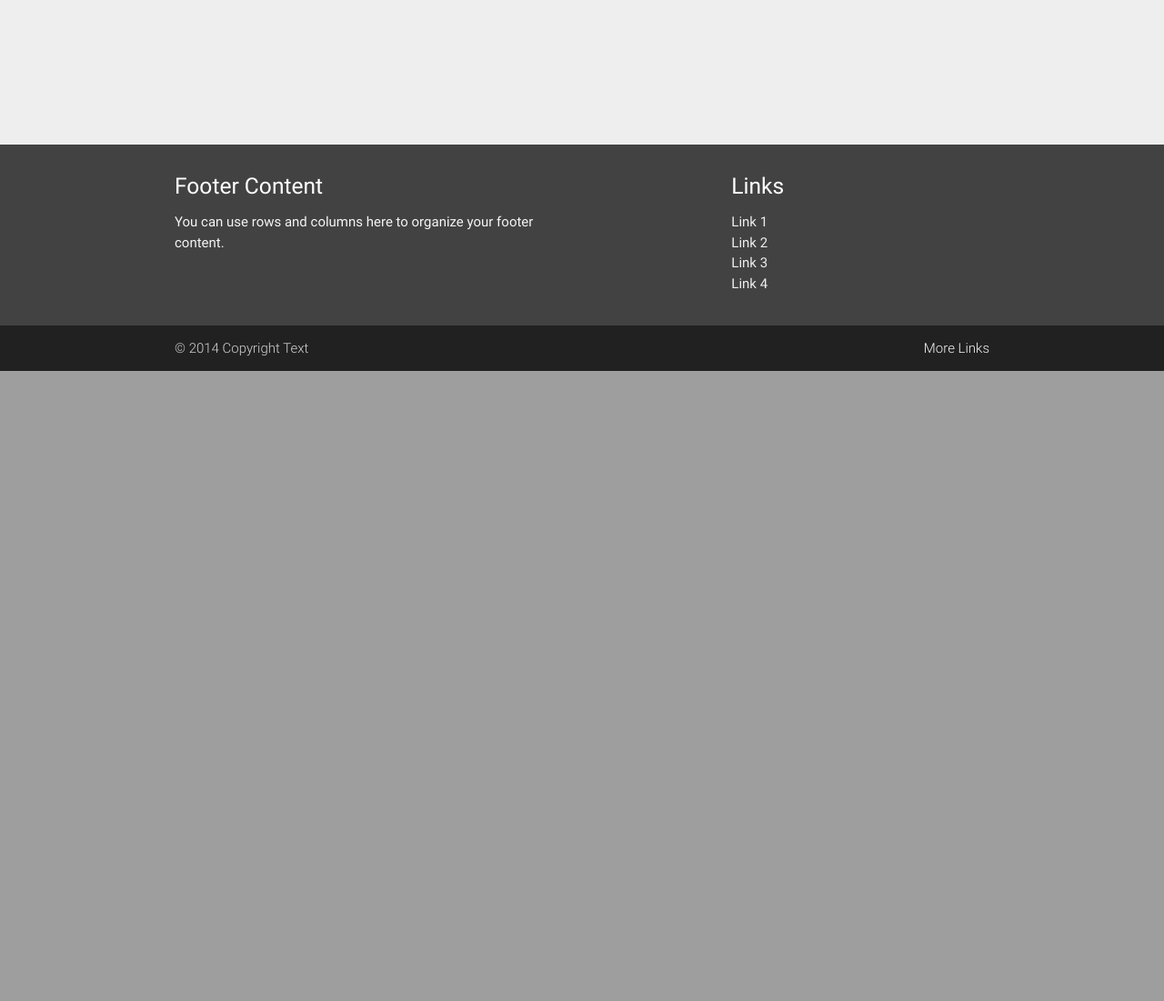
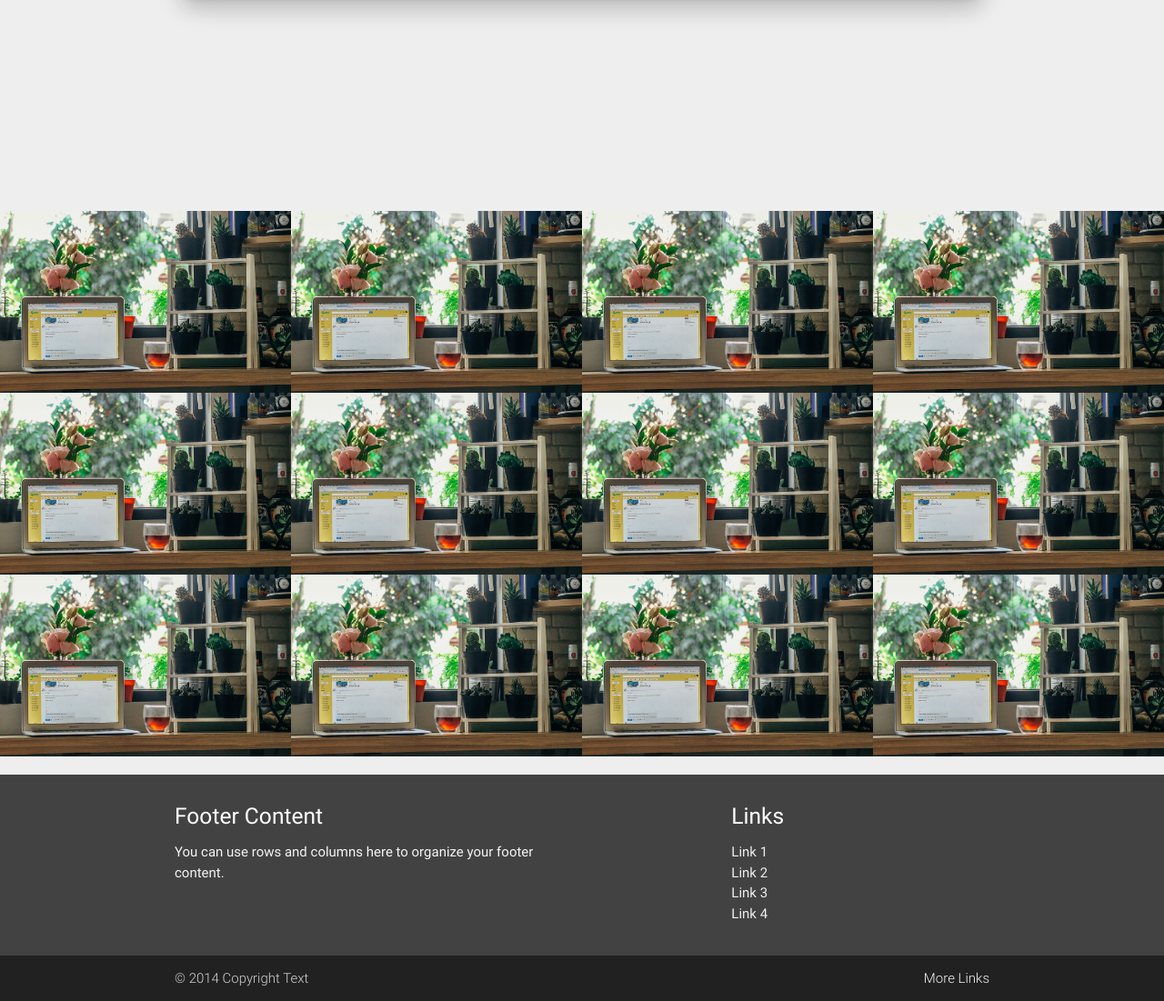
Before and after one commit to GAUTHAM31/jobfair, a CodeIgniter app: page /jobfair/ in a window 1280 px wide. Shown: the part 2432-3533 px from the top of the page at 91% size. Before the commit the page ends 2840 px from the top, so only its background shows below. Run offline with CodeIgniter, Linux system fonts and the light colour scheme; tables that the repository leaves empty or names only in its code hold one stand-in row (values such as "Sample post"); data that the repository does not hold is empty; some libraries are stand-ins or nearby versions.

Commit message:
Added Tile in Home pagpage

```diff
--- a/application/views/bootstrap/material-end.php
+++ b/application/views/bootstrap/material-end.php
@@ -23,7 +23,7 @@
         </div>
       </div>
 </footer>
-<div class="btn-floating  waves-effect totop waves-light red fixed" style="position: fixed;right: 2%;bottom: 5%"> <i class="fa fa-chevron-up fa-2x"></i> </div>
+<div class="white-text waves-effect totop waves-light red fixed" style="border-radius:3px ;padding:3px; position: fixed;right: 2%;bottom: 5%"> <i class="fa fa-chevron-up fa-2x"></i> </div>
 </body>
 <script>
 	function chktotop(){
--- a/application/views/bootstrap/material-start.php
+++ b/application/views/bootstrap/material-start.php
@@ -18,6 +18,7 @@
 	<link rel="stylesheet" href="https://cdnjs.cloudflare.com/ajax/libs/font-awesome/4.7.0/css/font-awesome.min.css"/>
 
 	<link rel="stylesheet" href="<?=base_url()?>assets/css/custom-material.css"/>
+	<link rel="stylesheet" href="<?=base_url()?>assets/css/tile.css"/>
 	<!--[if lt IE 9]>
 	<script type="text/javascript" src="https://cdnjs.cloudflare.com/ajax/libs/html5shiv/3.7.3/html5shiv.min.js"></script>
 	<script type="text/javascript" src="https://cdnjs.cloudflare.com/ajax/libs/respond.js/1.4.2/respond.min.js"></script>
--- a/application/views/public/home.php
+++ b/application/views/public/home.php
@@ -1,37 +1,42 @@
 <div class="parallax-container">
+      <div class="paralex-header">
+        <h4>Lorem ipsum dolor sit am</h4>
+        <p> Lorem ipsum dolor sit amet, consectetur adipisicing elit. Consectetur quas tempore non, quam recusandae! Officia quas, iusto eligendi? Neque unde cumque temporibus, eos distinctio rem sunt, libero dicta tempora velit!</p>
+      </div>
     <div class="parallax">
-    <img src="http://materializecss.com/images/parallax1.jpg">
+    <img src="<?=base_url()?>assets/images/result.jpg">
     </div>
   </div>
   <div class="section white">
     <div class="row container">
         <div class="col s4">
-             <h2 class="header center-align">Parallax</h2>
+             <h4 class="header center-align">Parallax</h4>
              <p class="grey-text text-darken-3 lighten-3">Parallax is an effect where the background content or image in this case, is moved at a different speed than the foreground content while scrolling.</p>
         </div>
 
         <div class="col s4">
-             <h2 class="header center-align">Parallax</h2>
+             <h4 class="header center-align">Parallax</h4>
              <p class="grey-text text-darken-3 lighten-3">Parallax is an effect where the background content or image in this case, is moved at a different speed than the foreground content while scrolling.</p>
         </div>
 
         <div class="col s4">
-             <h2 class="header center-align">Parallax</h2>
+             <h4 class="header center-align">Parallax</h4>
              <p class="grey-text text-darken-3 lighten-3">Parallax is an effect where the background content or image in this case, is moved at a different speed than the foreground content while scrolling.</p>
         </div>
     </div>
     <div class="row center-align">
 
-        <div style="margin:50px auto;width:500px;text-align:center">
+        <div style="margin:50px auto;max-width:500px;text-align:center">
           <a href="<?=base_url()?>instructions" class="obj ">Register Now
             <div class="inner"></div>
-            <div class="inner" style="border-left:0;border-right:1px solid red"></div>
+            <div class="inner" style="border-left:0;border-right-color:rgba(216, 79, 57, 0.73);"></div>
           </a>
         </div>
     </div>
   </div>
   <div class="parallax-container">
-    <div class="parallax"><img src="http://materializecss.com/images/parallax2.jpg"></div>
+    <div class="parallax">
+    <img src="<?=base_url()?>assets/images/hdmqsqxjnbe-markus-spiske_opt.jpg"></div>
   </div>
     <div class="section grey center-align darken-3 white-text"  style="line-height: 50px;padding: 100px 0">
     <div class="row container">
@@ -50,12 +55,19 @@
       <div class="section"  style="line-height: 50px;padding: 100px 0">
     <div class="row container">
         <div class="col s12 ">
-             <iframe  height="450" frameborder="0" style="border:0;width: 100%" src="https://www.google.com/maps/embed/v1/view?zoom=16&center=8.4705%2C76.9794&key=AIzaSyBXPK2PFzDsJlCI-TxF5dpmWQjEdCJ5hM4" allowfullscreen></iframe>
+              <div class="map-overlay" onClick="style.pointerEvents='none'"></div>
+             <iframe src="https://www.google.com/maps/embed?pb=!1m18!1m12!1m3!1d3946.2967688077956!2d76.97719461478265!3d8.470495693909461!2m3!1f0!2f0!3f0!3m2!1i1024!2i768!4f13.1!3m3!1m2!1s0x3b05baee56e6b99b%3A0x4ce024c88eb0ddcb!2sSree+Chitra+Thirunal+College+of+Engineering+Thiruvananthapuram!5e0!3m2!1sen!2sin!4v1484631324533" height="450" frameborder="0" style="border:0;width: 100%" class="z-depth-5" allowfullscreen></iframe>
         </div>
 
 
     </div>
   </div>
+      <div class="section row"  style="line-height:30px;padding: 100px 0 0 0">
+      <?php
+      $this->view('public/tile')
+      ?>
+    </div>
+
   <script>$(document).ready(function(){
       $('.parallax').parallax();
     });</script>
--- /dev/null
+++ b/application/views/public/tile.php
@@ -0,0 +1,16 @@
+<?php
+$i=12;
+while($i--)
+{
+  ?>
+<div class="tile col s10 offset-s1 m4 l3">
+  <a href="#" target="_blank" class="content">
+    <h4>Title</h4>
+    <p>Lorem ipsum dolor sit possimus quidem, temporibus.</p>
+  </a>
+  <img src="<?=base_url()?>assets/images/result.jpg" alt="">
+</div>
+
+<?php
+}
+?>
--- a/assets/css/custom-material.css
+++ b/assets/css/custom-material.css
@@ -120,7 +120,8 @@ i.fa-small {
 }
 .obj .inner {
   content: " ";
-  border-left: 1px solid red;
+  border: 1px solid transparent;
+  border-left-color:  rgba(216, 79, 57, 0.73);
   display: inline-block;
   padding: 19px;
   border-radius: 50%;
@@ -164,3 +165,11 @@ i.fa-small {
             transform: scale(1, 1) rotate(360deg);
   }
 }
+.map-overlay {
+   background:transparent;
+   position:relative;
+   width:100%;
+   height:480px; /* your iframe height */
+   top:450px;  /* your iframe height */
+   margin-top:-450px;  /* your iframe height */
+}
--- /dev/null
+++ b/assets/css/tile.css
@@ -0,0 +1,38 @@
+.paralex-header{
+    color: #fff;
+    padding: 10% 0;
+    text-align: center;
+    background: rgba(0,0,0,0.2);
+    height: 100%;
+
+}
+.tile{
+    padding:0;
+    margin:0 ;
+    padding: 0 !important;
+    display: inline-block;
+    background: #ccc;
+    overflow: hidden;
+    position: relative;
+}
+.tile img{
+        width: 100%;
+        min-height:100%;
+        display: block;
+}
+.tile .content{
+    width: 100%;
+    text-align: center;
+    height:100%;
+    position: absolute;
+    top: 0;
+    padding-top: 10%;
+    line-height: 30px;
+    transition: 0.4s ease-in-out;
+    background-color: rgba(204, 60, 38, 0.74);
+    color: #fff;
+    opacity: 0;
+}
+.tile:hover .content{
+    opacity: 0.95 ;
+}
```
Also changed, not shown: assets/images/bhlfk8lhvus-farrel-nobel.jpg (added), assets/images/hdmqsqxjnbe-markus-spiske_opt.jpg (added), assets/images/result.jpg (added), 4 other files.
